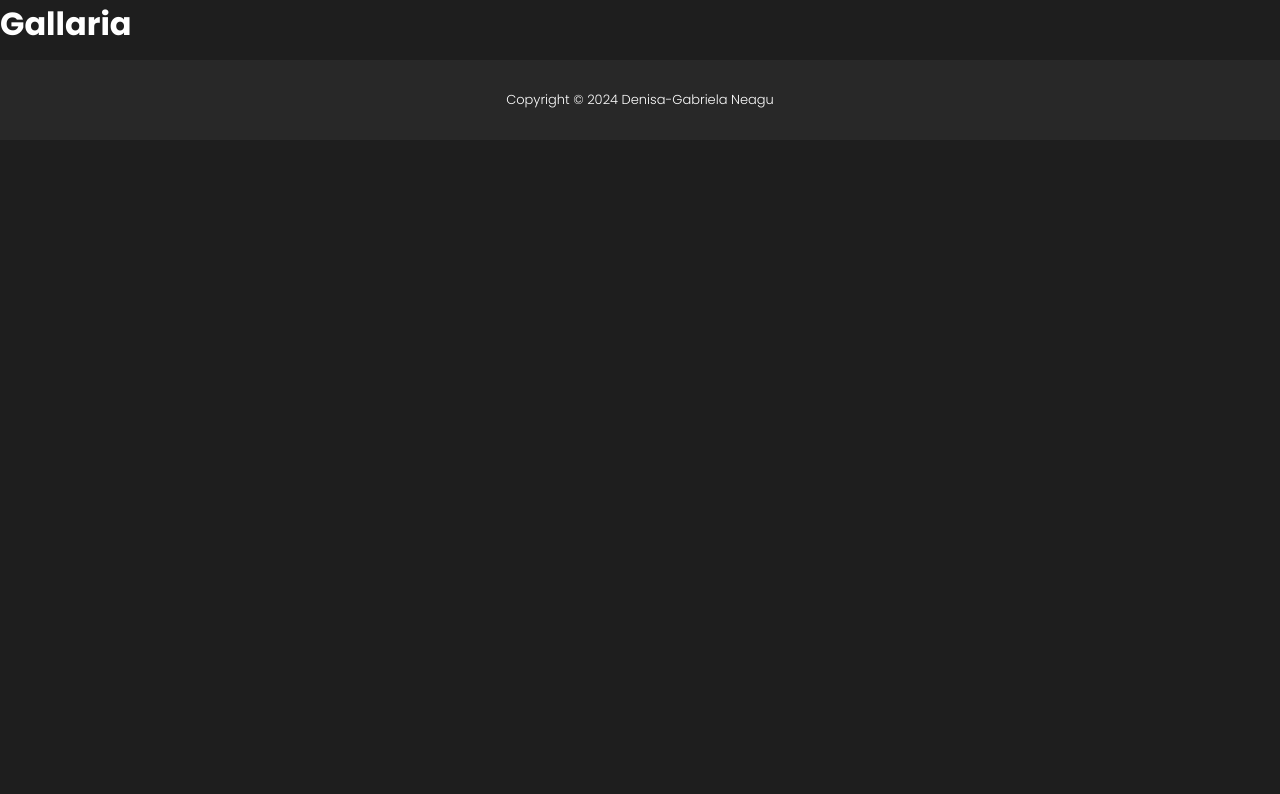
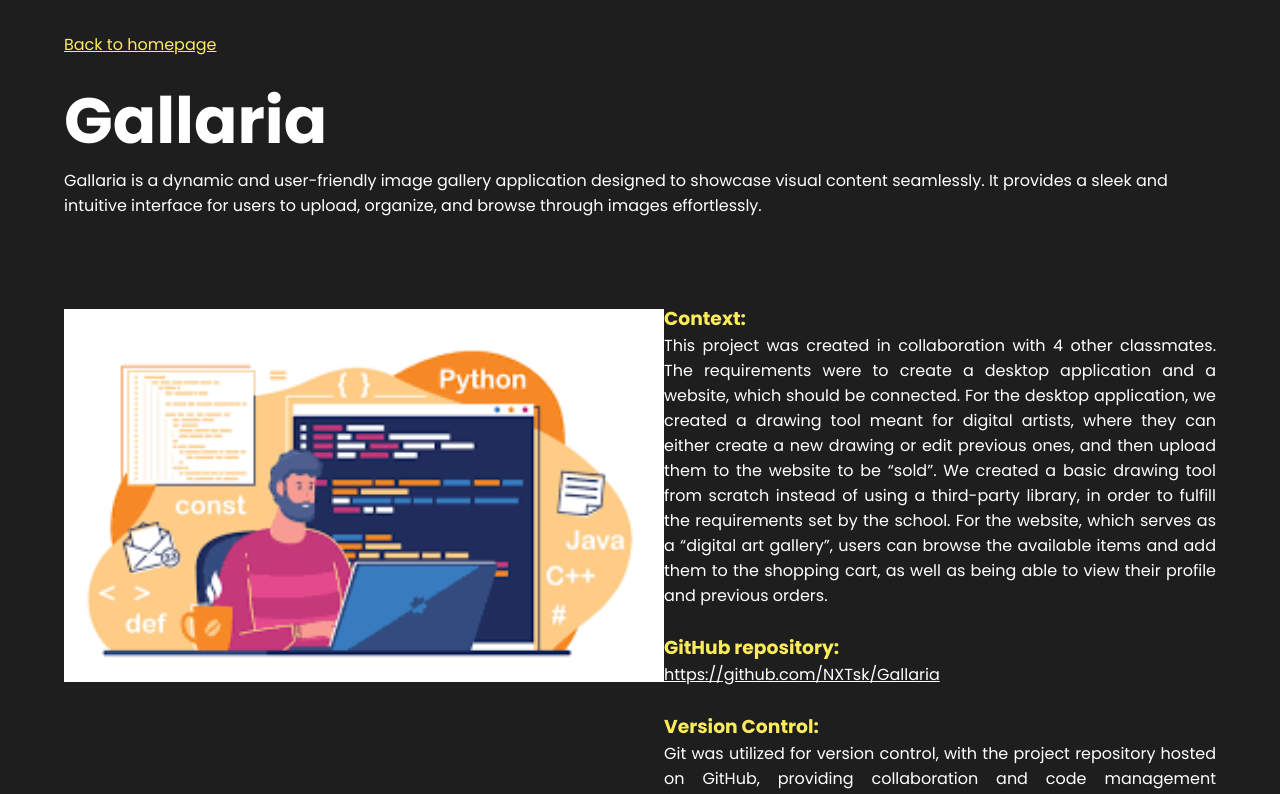
Before and after one commit to denisa122/Portfolio, a React (Create React App) app in the folder portfolio/: page /gallaria in a window 1280 px wide. Shown: the top 794 px of the page. Built offline with nearby package versions, Linux system fonts and the light colour scheme.

Commit message:
Gallaria desktop implemented

```diff
--- a/portfolio/src/components/Projects/Gallaria.js
+++ b/portfolio/src/components/Projects/Gallaria.js
@@ -1,9 +1,53 @@
 import React from 'react';
+import { Link } from 'react-router-dom';
+import { useEffect } from 'react';
+
+import ProjectPhoto from '../../assets/project.png'
+
+import './projectDescriptionPages.css';
 
 const Gallaria = () => {
   return (
-    <div>
-      <h1>Gallaria</h1>
+    <div className='projectDetailsContainer'>
+      <Link to='/' className='backLink'>Back to homepage</Link>
+      <h1 className='projectTitle'>Gallaria</h1>
+      <p className='projectDescription'>
+        Gallaria is a dynamic and user-friendly image gallery application designed to showcase visual content seamlessly.
+        It provides a sleek and intuitive interface for users to upload, organize, and browse through images effortlessly.
+      </p> <br></br>
+      <div className='projectDetails'>
+        <div className='projectImgContainer'>
+          <img
+            src={ProjectPhoto}
+            alt="TerraTeas-logo"
+            loading="lazy"
+            className="projectImg"
+          />
+        </div>
+        <div className='projectSpecificationsContainer'>
+          <p className='projectContext'>
+            <h3>Context: </h3> This project was created in collaboration with 4 other classmates. The requirements were to create a desktop application and a website, which should be connected.
+            For the desktop application, we created a drawing tool meant for digital artists, where they can either create a new drawing or edit previous ones, and then upload them to the website to be “sold”.
+            We created a basic drawing tool from scratch instead of using a third-party library, in order to fulfill the requirements set by the school.
+            For the website, which serves as a “digital art gallery”, users can browse the available items and add them to the shopping cart, as well as being able to view their profile and previous orders.
+          </p> <br></br>
+          <p>
+            <h3>GitHub repository: </h3> <a href='https://github.com/NXTsk/Gallaria' className='projectRepoLink'>https://github.com/NXTsk/Gallaria</a>
+          </p> <br></br>
+          <p>
+            <h3>Version Control:</h3> Git was utilized for version control, with the project repository hosted on GitHub, providing collaboration and code management capabilities
+          </p> <br></br>
+          <p>
+            <h3>Database: </h3> SQL database, MSSQL as relational database management system
+          </p> <br></br>
+          <p>
+            <h3>Technologies Used: </h3> C#, .NET, WPF, SQL, HTML, CSS, JavaScript, jQuery, Bootstrap
+          </p> <br></br>
+          <p>
+            <h3>User Authentication: </h3> User authentication and authorization are implemented using JSON Web Tokens (JWT), ensuring secure access to user-specific content
+          </p>
+        </div>
+      </div>
     </div>
   )
 }
--- /dev/null
+++ b/portfolio/src/components/Projects/projectDescriptionPages.css
@@ -0,0 +1,41 @@
+.projectDetailsContainer {
+    margin: 2rem 4rem;
+}
+
+.backLink {
+    color: #FCEC5C;
+}
+
+.projectDetails {
+    display: flex;
+    flex-direction: row;
+}
+
+.projectImgContainer {
+    flex: 1;
+    text-align: center;
+}
+
+.projectImg {
+    width: 600px;
+}
+
+.projectSpecificationsContainer{
+    flex: 1;
+    text-align: justify;
+    margin-top: 55px; /*Change when I have the final photo*/
+}
+
+h1 {
+   font-size: 400%;
+   margin-top: 1rem;
+}
+
+h3 {
+    color: #FCEC5C;
+}
+
+a {
+    color: white;
+    text-decoration: underline;
+}
--- a/portfolio/src/components/Projects/projects.js
+++ b/portfolio/src/components/Projects/projects.js
@@ -1,5 +1,6 @@
 import React from 'react';
 import {Link} from 'react-router-dom';
+
 import './projects.css';
 
 import Gallaria from '../../assets/gallaria.png';
@@ -21,7 +22,7 @@ const Projects = () => {
             <div className='projectContainer projectCard'>
               <img
               src={Gallaria}
-              alt="expense-tracker"
+              alt="Gallaria-logo"
               loading="lazy"
               className="projectImg"
               style={{width: '200px'}}
@@ -34,7 +35,7 @@ const Projects = () => {
             <div className='projectContainer projectCard'>
               <img
               src={TerraTeas}
-              alt="expense-tracker"
+              alt="TerraTeas-logo"
               loading="lazy"
               className="projectImg"
               />
@@ -49,7 +50,7 @@ const Projects = () => {
             <div className='projectContainer projectCard'>
               <img
               src={CapWizards}
-              alt="expense-tracker"
+              alt="CapWizards-logo"
               loading="lazy"
               className="projectImg"
               />
@@ -61,7 +62,7 @@ const Projects = () => {
             <div className='projectContainer projectCard'>
               <img
               src={ProjectManagementApplication}
-              alt="expense-tracker"
+              alt="ProjectManagementApplication-logo"
               loading="lazy"
               className="projectImg"
               style={{width: '280px', marginTop: '40px'}}
```
Also changed, not shown: portfolio/src/assets/project.png (added).
